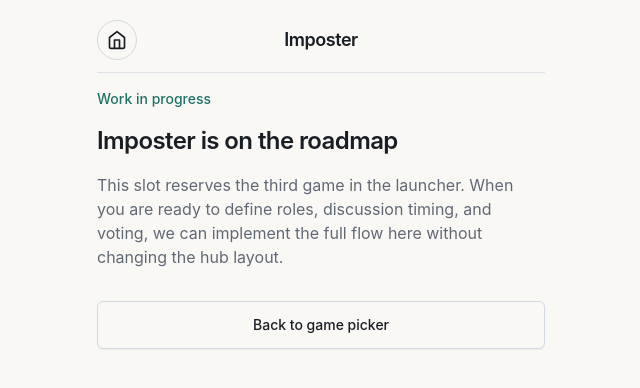
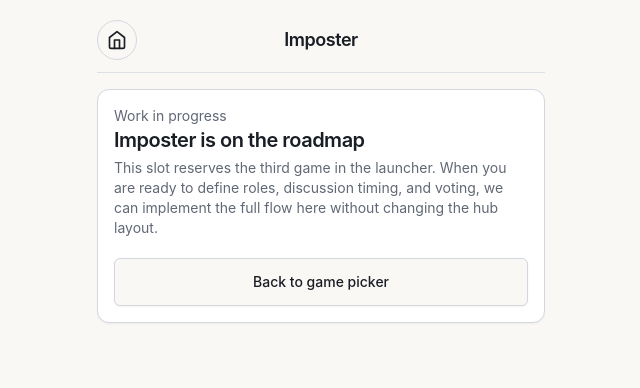
Before and after one commit to jdcb4/JDPassNPlay, a React (Vite) app: page /games/imposter in a window 1280 px wide. Shown: the top 388 px of the page, without its empty margins (319-959 px from the left). Built offline with nearby package versions, Linux system fonts and the light colour scheme.

Commit message:
feat(ui): GamePanel on all WWW screens, Imposter, Hat roster; document convention (0.4.0)

```diff
--- a/package.json
+++ b/package.json
@@ -1,6 +1,6 @@
 {
   "name": "jdpassnplay",
-  "version": "0.3.3",
+  "version": "0.4.0",
   "private": true,
   "type": "module",
   "packageManager": "pnpm@9.12.0",
--- a/src/components/game/GamePanel.tsx
+++ b/src/components/game/GamePanel.tsx
@@ -1,21 +1,32 @@
 import type { ReactNode } from "react";
+
+import { cn } from "@/lib/utils";
 
 /**
  * Shared “card” chrome for in-game panels (Hat Game + WhoWhatWhere).
+ * Prefer wrapping each game screen’s primary content in `GamePanel` for consistent borders and typography (see `docs/ARCHITECTURE.md`).
  */
 export function GamePanel({
   title,
   subtitle,
   eyebrow,
   children,
+  className,
 }: {
   title: string;
   subtitle?: string;
   eyebrow?: string;
   children?: ReactNode;
+  /** Merged onto the outer card — use for flex/min-height layouts (e.g. team roster). */
+  className?: string;
 }) {
   return (
-    <div className="space-y-3 rounded-xl border border-border bg-card p-4 shadow-sm">
+    <div
+      className={cn(
+        "space-y-3 rounded-xl border border-border bg-card p-4 shadow-sm",
+        className,
+      )}
+    >
       <div>
         {eyebrow ? (
           <p className="text-sm text-muted-foreground">{eyebrow}</p>
--- a/src/components/team-setup/TeamRosterSetupScreen.tsx
+++ b/src/components/team-setup/TeamRosterSetupScreen.tsx
@@ -21,6 +21,7 @@ export function TeamRosterSetupScreen({
   lastTeamPrimaryLabel,
   addPlayerToRoster,
   removePlayerFromRoster,
+  omitHeading = false,
 }: {
   readonly teamCount: number;
   readonly teamIndex: number;
@@ -31,6 +32,8 @@ export function TeamRosterSetupScreen({
   readonly onNext: () => void;
   /** e.g. "Start local round" (WWW) or "Review teams" (Hat Game). */
   readonly lastTeamPrimaryLabel: string;
+  /** When true, skip the built-in “Team X of Y” / title block — parent uses `GamePanel` for headings. */
+  readonly omitHeading?: boolean;
   readonly addPlayerToRoster: (
     teams: readonly RosterTeamRow[],
     teamId: string,
@@ -63,6 +66,7 @@ export function TeamRosterSetupScreen({
           Back
         </button>
 
+        {omitHeading ? null : (
           <div className="space-y-2">
             <p className="text-sm font-medium text-primary">
               Team {teamIndex + 1} of {teamCount}
@@ -71,6 +75,7 @@ export function TeamRosterSetupScreen({
               Name this team
             </h2>
           </div>
+        )}
 
         <EditableName
           label="Team name"
--- a/src/features/hat-game/HatGameWebScreens.tsx
+++ b/src/features/hat-game/HatGameWebScreens.tsx
@@ -134,10 +134,17 @@ const renderTeamEditor = (controller: HatGameAppController): ScreenModel => {
 
   return {
     content: (
+      <GamePanel
+        className="flex min-h-0 flex-1 flex-col"
+        eyebrow={`Team ${controller.snapshot.teamEditIndex + 1} of ${controller.snapshot.teamCount}`}
+        subtitle="Edit names and optional players before continuing."
+        title="Name this team"
+      >
         <TeamRosterSetupScreen
           addPlayerToRoster={controller.addPlayerToHatRosterRows}
           error={controller.error}
           lastTeamPrimaryLabel="Review teams"
+          omitHeading
           removePlayerFromRoster={controller.removePlayerFromHatRosterRows}
           teamCount={controller.snapshot.teamCount}
           teamIndex={controller.snapshot.teamEditIndex}
@@ -146,6 +153,7 @@ const renderTeamEditor = (controller: HatGameAppController): ScreenModel => {
           onNext={controller.confirmTeamStep}
           onTeamsChange={controller.applyHatRosterFromRows}
         />
+      </GamePanel>
     ),
   };
 };
--- a/src/features/imposter/ImposterPlaceholder.tsx
+++ b/src/features/imposter/ImposterPlaceholder.tsx
@@ -1,28 +1,24 @@
 import { Link } from "react-router-dom";
 
+import { GamePanel } from "@/components/game/GamePanel";
 import { GameShell } from "@/components/GameShell";
 
 /** Placeholder route — full Imposter rules and flow are still to be defined. */
 export function ImposterPlaceholder() {
   return (
     <GameShell title="Imposter">
-      <div className="flex flex-1 flex-col gap-4">
-        <p className="text-sm font-medium text-primary">Work in progress</p>
-        <h2 className="text-2xl font-semibold tracking-tight">
-          Imposter is on the roadmap
-        </h2>
-        <p className="text-muted-foreground">
-          This slot reserves the third game in the launcher. When you are ready
-          to define roles, discussion timing, and voting, we can implement the
-          full flow here without changing the hub layout.
-        </p>
+      <GamePanel
+        eyebrow="Work in progress"
+        subtitle="This slot reserves the third game in the launcher. When you are ready to define roles, discussion timing, and voting, we can implement the full flow here without changing the hub layout."
+        title="Imposter is on the roadmap"
+      >
         <Link
-          className="mt-4 inline-flex h-12 items-center justify-center rounded-md border border-input bg-background px-4 text-sm font-medium shadow-sm hover:bg-accent"
+          className="mt-2 inline-flex h-12 items-center justify-center rounded-md border border-input bg-background px-4 text-sm font-medium shadow-sm hover:bg-accent"
           to="/"
         >
           Back to game picker
         </Link>
-      </div>
+      </GamePanel>
     </GameShell>
   );
 }
--- a/src/features/whowhatwhere/ResumePrompt.tsx
+++ b/src/features/whowhatwhere/ResumePrompt.tsx
@@ -1,3 +1,4 @@
+import { GamePanel } from "@/components/game/GamePanel";
 import type { PersistedMatch } from "@/services/whowhatwherePersistence";
 
 /**
@@ -9,17 +10,12 @@ export function ResumePrompt({
   readonly savedMatch: PersistedMatch;
 }) {
   return (
-    <section className="flex flex-1 flex-col justify-center gap-6 pb-4">
-      <div className="space-y-3">
-        <p className="text-sm font-medium text-primary">Game in progress</p>
-        <h2 className="text-2xl font-semibold tracking-normal">
-          Resume your saved game?
-        </h2>
-        <p className="text-base leading-7 text-muted-foreground">
-          We found a game saved at {formatSavedAt(savedMatch.savedAt)}. Use the
-          buttons below.
-        </p>
-      </div>
+    <section className="flex flex-1 flex-col justify-center pb-4">
+      <GamePanel
+        eyebrow="Game in progress"
+        subtitle={`We found a game saved at ${formatSavedAt(savedMatch.savedAt)}. Use the buttons below.`}
+        title="Resume your saved game?"
+      />
     </section>
   );
 }
--- a/src/features/whowhatwhere/results/FinalSummaryScreen.tsx
+++ b/src/features/whowhatwhere/results/FinalSummaryScreen.tsx
@@ -1,3 +1,4 @@
+import { GamePanel } from "@/components/game/GamePanel";
 import type { MatchState } from "@/domain/whowhatwhere/types";
 import { LastTurnCard } from "@/features/whowhatwhere/summary/LastTurnCard";
 import { Scoreboard } from "@/features/whowhatwhere/summary/Scoreboard";
@@ -8,16 +9,11 @@ export function FinalSummaryScreen({
   readonly match: MatchState;
 }) {
   return (
-    <section className="flex flex-1 flex-col gap-5 pb-4">
-      <div>
-        <p className="text-sm font-medium text-primary">Final turn complete</p>
-        <h2 className="mt-1 text-2xl font-semibold tracking-normal">
-          Match recap
-        </h2>
-      </div>
-
-      <LastTurnCard summary={match.lastTurnSummary} />
-      <Scoreboard match={match} />
+    <section className="flex flex-1 flex-col pb-4">
+      <GamePanel eyebrow="Final turn complete" title="Match recap">
+        <LastTurnCard summary={match.lastTurnSummary} />
+        <Scoreboard match={match} />
+      </GamePanel>
     </section>
   );
 }
--- a/src/features/whowhatwhere/results/ResultsScreen.tsx
+++ b/src/features/whowhatwhere/results/ResultsScreen.tsx
@@ -1,3 +1,4 @@
+import { GamePanel } from "@/components/game/GamePanel";
 import type { MatchState } from "@/domain/whowhatwhere/types";
 
 export function ResultsScreen({
@@ -8,14 +9,11 @@ export function ResultsScreen({
   const results = match.results;
 
   return (
-    <section className="flex flex-1 flex-col gap-5 pb-4">
-      <div className="space-y-2">
-        <p className="text-sm font-medium text-primary">Final results</p>
-        <h2 className="text-2xl font-semibold tracking-normal">
-          {results?.isTie ? "It is a tie" : "Winner crowned"}
-        </h2>
-      </div>
-
+    <section className="flex flex-1 flex-col pb-4">
+      <GamePanel
+        eyebrow="Final results"
+        title={results?.isTie ? "It is a tie" : "Winner crowned"}
+      >
         <div className="grid gap-3">
           {results?.bestTurn && (
             <div className="rounded-md border bg-card p-4">
@@ -45,6 +43,7 @@ export function ResultsScreen({
             </div>
           ))}
         </div>
+      </GamePanel>
     </section>
   );
 }
--- a/src/features/whowhatwhere/setup/SettingsScreen.tsx
+++ b/src/features/whowhatwhere/setup/SettingsScreen.tsx
@@ -1,3 +1,4 @@
+import { GamePanel } from "@/components/game/GamePanel";
 import { OptionButton, OptionGroup } from "@/components/setup/OptionGroup";
 import { TeamCountOptionGroup } from "@/components/setup/TeamCountOptionGroup";
 import { toggleCategory } from "@/domain/whowhatwhere/setup";
@@ -16,14 +17,11 @@ export function SettingsScreen({
   ) => onChange({ ...settings, [key]: value });
 
   return (
-    <section className="keyboard-safe-form flex flex-1 flex-col gap-6 pb-4">
-      <div className="space-y-2">
-        <h2 className="text-2xl font-semibold tracking-normal">Game settings</h2>
-        <p className="leading-7 text-muted-foreground">
-          Choose teams, timing, skips, and which word categories can appear.
-        </p>
-      </div>
-
+    <section className="keyboard-safe-form flex flex-1 flex-col pb-4">
+      <GamePanel
+        subtitle="Choose teams, timing, skips, and which word categories can appear."
+        title="Game settings"
+      >
         <TeamCountOptionGroup
           value={settings.teamCount}
           onChange={(count) =>
@@ -97,6 +95,7 @@ export function SettingsScreen({
             </OptionButton>
           ))}
         </OptionGroup>
+      </GamePanel>
     </section>
   );
 }
--- a/src/features/whowhatwhere/setup/TeamSetupScreen.tsx
+++ b/src/features/whowhatwhere/setup/TeamSetupScreen.tsx
@@ -1,3 +1,4 @@
+import { GamePanel } from "@/components/game/GamePanel";
 import {
   type RosterTeamRow,
   TeamRosterSetupScreen,
@@ -26,12 +27,20 @@ export function TeamSetupScreen({
   readonly onNext: () => void;
 }) {
   return (
+    <section className="flex min-h-0 flex-1 flex-col">
+      <GamePanel
+        className="flex min-h-0 flex-1 flex-col"
+        eyebrow={`Team ${teamIndex + 1} of ${settings.teamCount}`}
+        subtitle="Edit the roster below. At least two players per team; add seats if needed."
+        title="Name this team"
+      >
         <TeamRosterSetupScreen
           addPlayerToRoster={(rows, teamId) =>
             addPlayerToTeam(rows as readonly TeamSetup[], teamId) as RosterTeamRow[]
           }
           error={error}
           lastTeamPrimaryLabel="Start local round"
+          omitHeading
           removePlayerFromRoster={(rows, teamId, playerId) =>
             removePlayerFromTeam(
               rows as readonly TeamSetup[],
@@ -46,5 +55,7 @@ export function TeamSetupScreen({
           onNext={onNext}
           onTeamsChange={(next) => onTeamsChange(next as TeamSetup[])}
         />
+      </GamePanel>
+    </section>
   );
 }
```
Also changed, not shown: 5 other files (tests, documents, lock files or other folders). Lines whose indentation alone changed are shown as unchanged.
